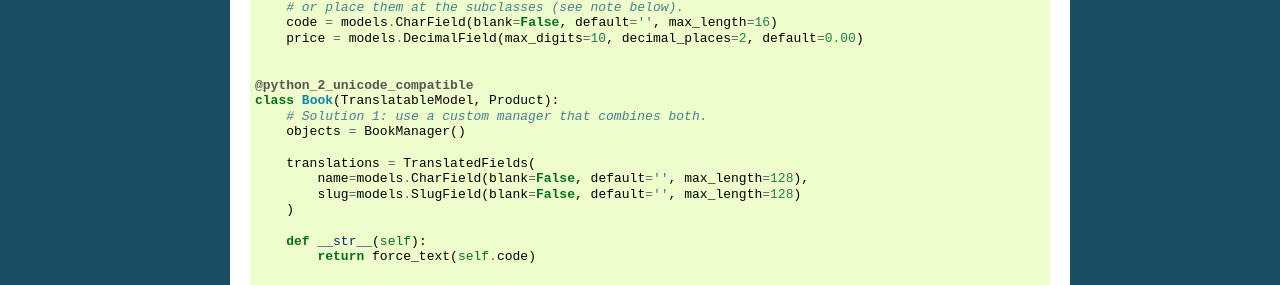
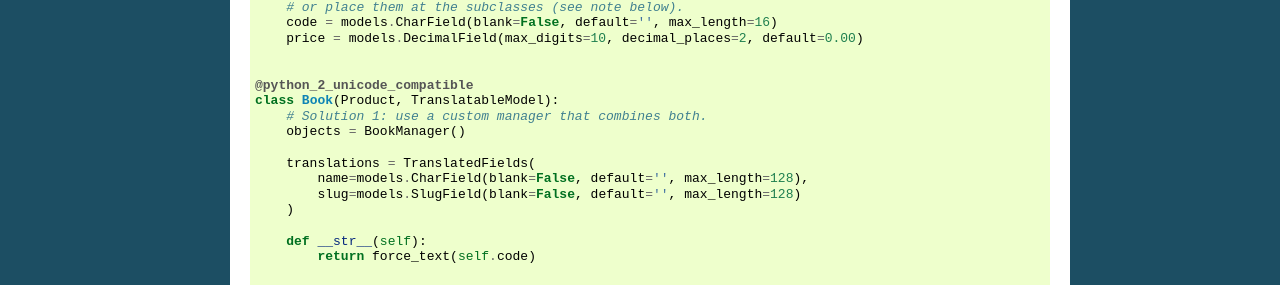
Before and after one commit to django-parler/django-parler, a Sphinx documentation site: the page built from docs/advanced/polymorphicmodel.rst, in a window 1280 px wide. Shown: the part 525-810 px from the top of the page. Built offline with Sphinx 7.4.7, drawn with Linux system fonts in a browser that asks for light colours.

```diff
--- a/docs/advanced/polymorphicmodel.rst
+++ b/docs/advanced/polymorphicmodel.rst
@@ -38,7 +38,7 @@ pattern works for a polymorphic Django model:
 
 
 	@python_2_unicode_compatible
-	class Book(TranslatableModel, Product):
+	class Book(Product, TranslatableModel):
 	    # Solution 1: use a custom manager that combines both.
 	    objects = BookManager()
 
```
